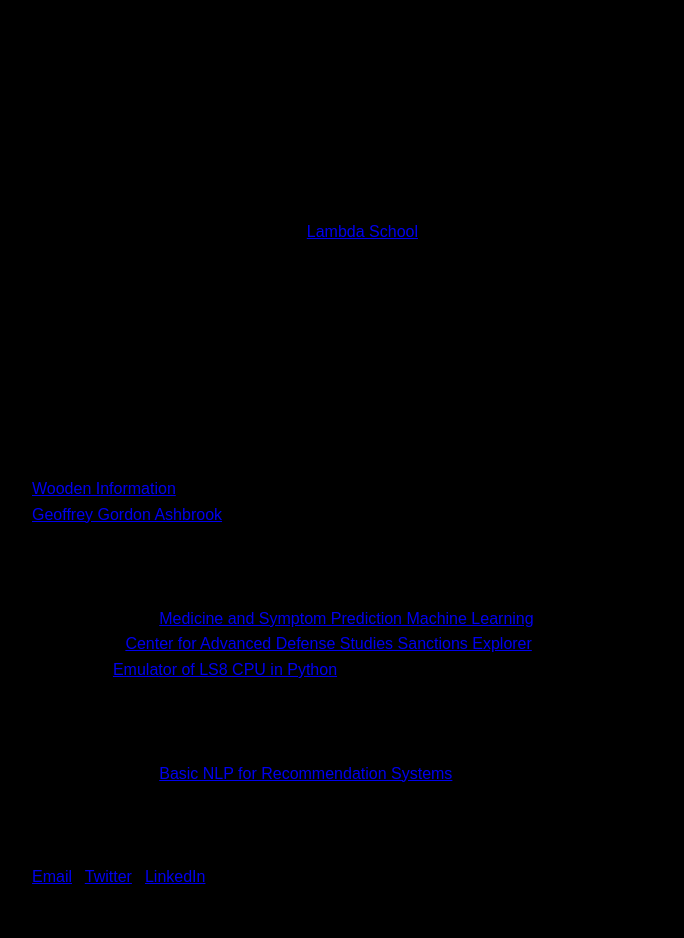
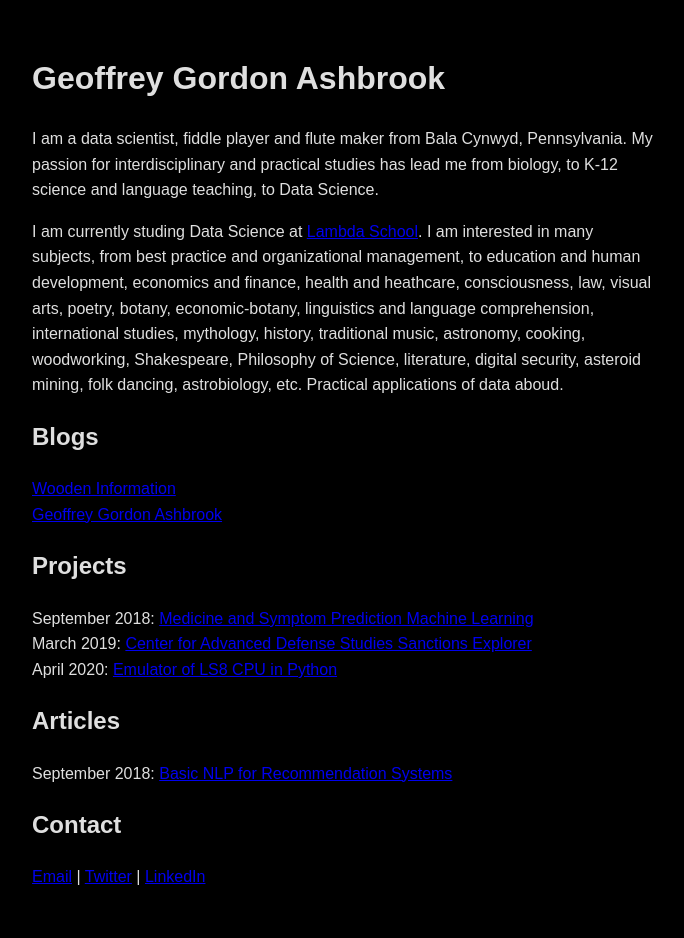
Before and after one commit to pragmatizt/ira_evangelista.github.io, a Jekyll site: the page built from index.md, in a window 1280 px wide. Shown: the whole page, without its empty margins (296-980 px from the left). Built offline with Jekyll 4.4.1, drawn with Linux system fonts in a browser that asks for light colours; our own code applies the rules of GitHub Pages for plain Markdown files.

Commit message:
Update default.html

```diff
--- a/_layouts/default.html
+++ b/_layouts/default.html
@@ -24,6 +24,7 @@
           padding: 2rem;
           margin: auto;
           background-color:#000000;
+          color:#dfdfdf;
       }
 
       .video-responsive{
```
